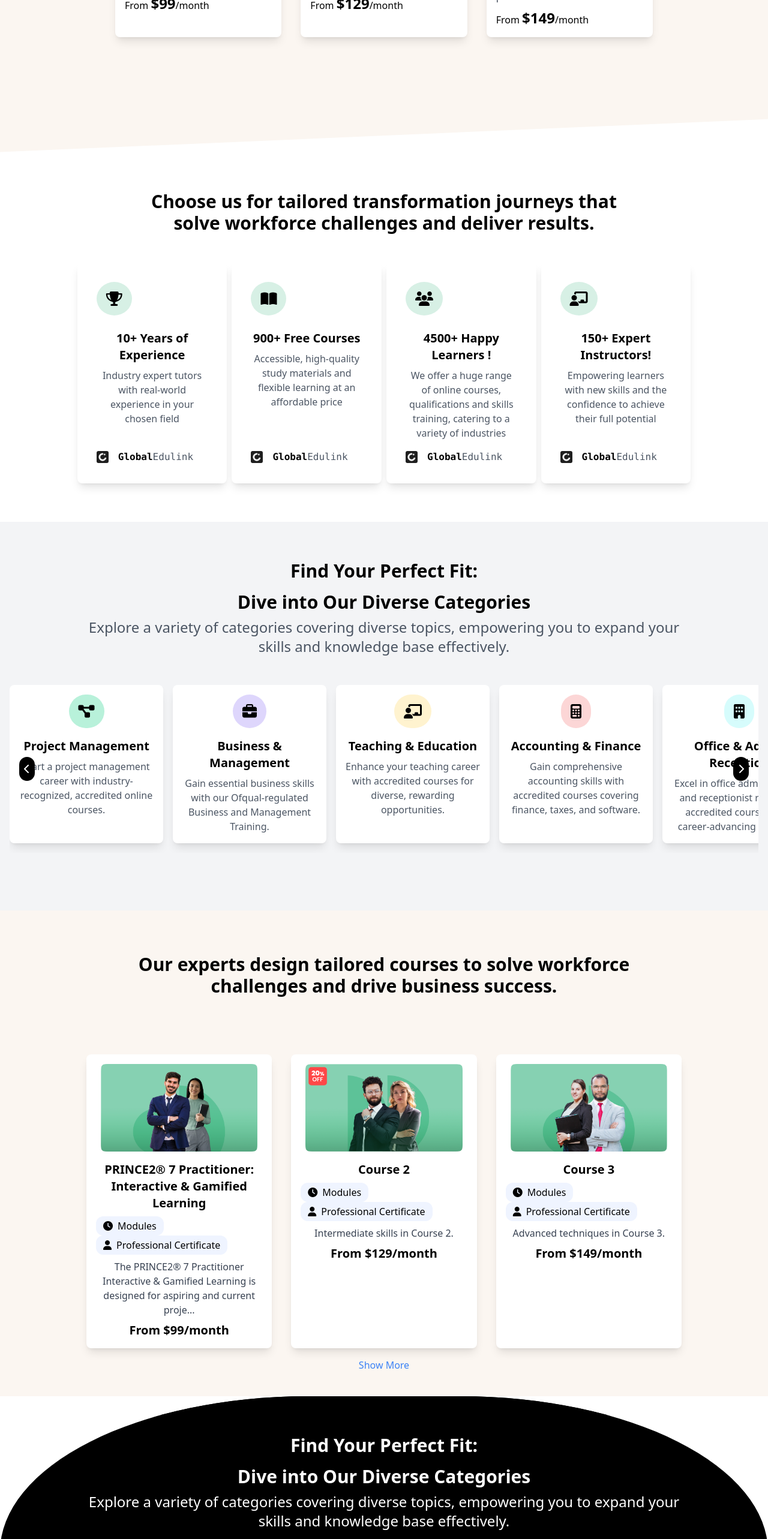
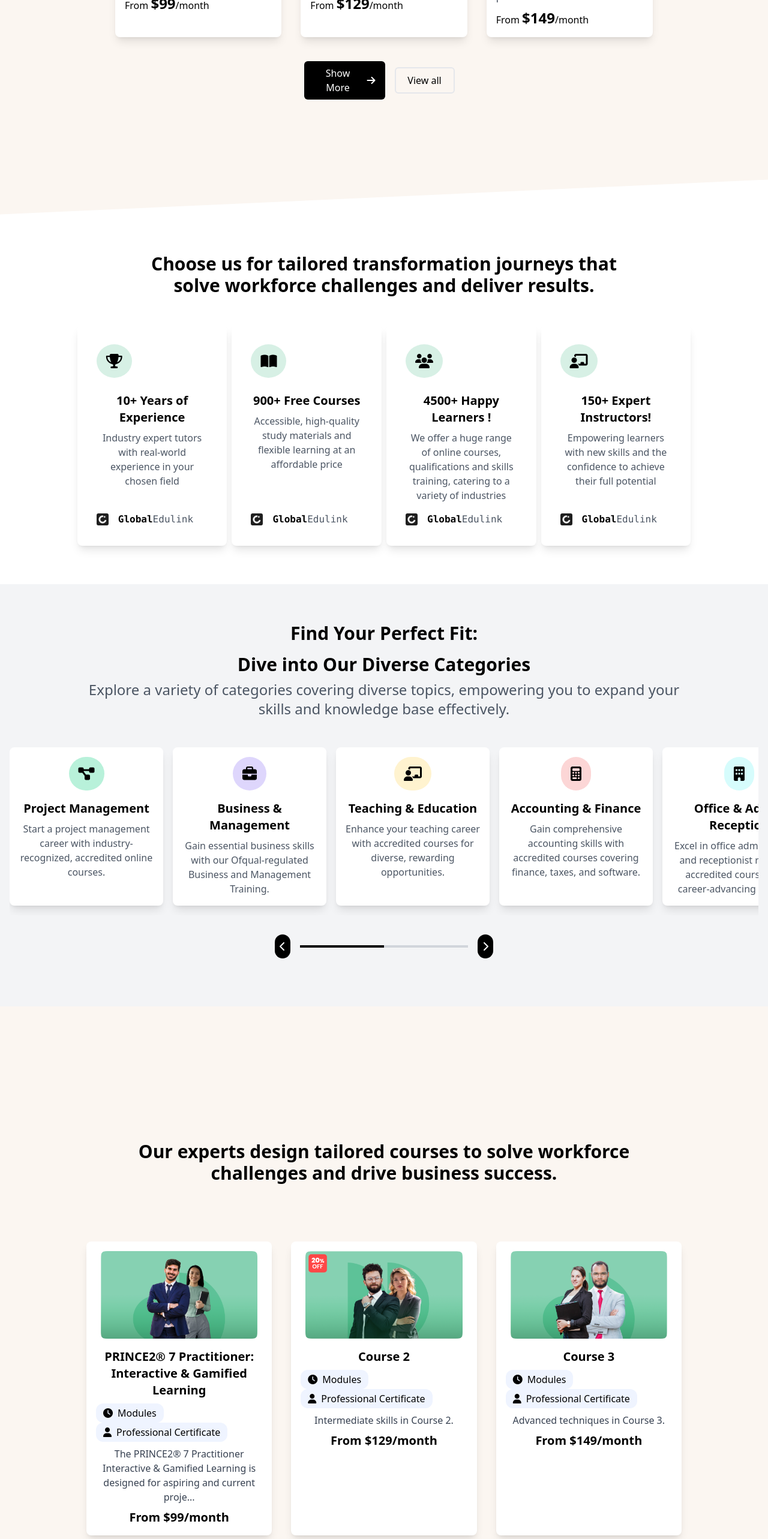
Before and after one commit to Rimaz-Moulana/My-Vue-App, a Vue app: page / in a window 1280 px wide. Shown: the part 2620-5186 px from the top of the page at 60% size. Built offline with nearby package versions, Linux system fonts and the light colour scheme.

Commit message:
commit by rimaz

```diff
--- a/src/components/CategoriesSection.vue
+++ b/src/components/CategoriesSection.vue
@@ -8,8 +8,8 @@
       </p>
     </div>
     <div class="relative">
-      <div class="flex justify-center mb-8 px-2 md:px-4">
-        <div ref="slider" class="flex overflow-x-auto space-x-4 pb-4">
+      <div class="flex justify-center overflow-hidden mb-8 px-2 md:px-4">
+        <div ref="slider" class="flex overflow-hidden space-x-4 pb-4">
           <div v-for="category in visibleCategories" :key="category.title" class="bg-white shadow-lg rounded-lg p-4 text-center w-64 flex-shrink-0">
             <div class="text-2xl mb-4"><i :class="category.icon"></i></div>
             <h3 class="text-lg md:text-xl font-bold mb-2">{{ category.title }}</h3>
@@ -17,14 +17,24 @@
           </div>
         </div>
       </div>
-      <div class="absolute top-1/2 transform -translate-y-1/2 flex justify-between w-full px-4 md:px-8 z-10">
-        <button @click="prevCategory" class="p-2 bg-black text-white rounded-full hover:bg-gray-700 focus:outline-none">
+      <div class="flex justify-center mb-4">
+        <button
+          @click="prevCategory"
+          class="p-2 bg-black text-white rounded-full hover:bg-gray-700 focus:outline-none"
+        >
           <i class="fas fa-chevron-left"></i>
         </button>
-        <button @click="nextCategory" class="p-2 bg-black text-white rounded-full hover:bg-gray-700 focus:outline-none">
+        <div class="flex items-center mx-4">
+          <div v-for="index in 2" :key="index" :class="['h-1', barClass(index)]" style="width: 140px;"></div>
+        </div>
+        <button
+          @click="nextCategory"
+          class="p-2 bg-black text-white rounded-full hover:bg-gray-700 focus:outline-none"
+        >
           <i class="fas fa-chevron-right"></i>
         </button>
       </div>
+
     </div>
   </section>
 </template>
@@ -60,7 +70,41 @@ export default {
           title: 'Office & Admin Reception',
           description: 'Excel in office administration and receptionist roles with accredited courses for a career-advancing program.'
         },
-        // Add more categories as needed
+        {
+          icon: 'fas fa-stethoscope bg-[#E8F1B8] text-black rounded-full p-4',
+          title: 'Healthcare & Medicine',
+          description: 'Advance your career in healthcare with our comprehensive courses on medical practices and healthcare management.'
+        },
+        {
+          icon: 'fas fa-code bg-[#F3E8FD] text-black rounded-full p-4',
+          title: 'IT & Software Development',
+          description: 'Enhance your tech skills with our courses on programming, software development, and IT management.'
+        },
+        {
+          icon: 'fas fa-palette bg-[#FDE7E7] text-black rounded-full p-4',
+          title: 'Art & Design',
+          description: 'Unlock your creativity with our courses on art, design, and digital media.'
+        },
+        {
+          icon: 'fas fa-dumbbell bg-[#E7F2FD] text-black rounded-full p-4',
+          title: 'Fitness & Well-being',
+          description: 'Promote health and fitness with our courses on personal training, nutrition, and well-being.'
+        },
+        {
+          icon: 'fas fa-language bg-[#FFF3CF] text-black rounded-full p-4',
+          title: 'Languages',
+          description: 'Learn a new language with our comprehensive language courses for all levels.'
+        },
+        {
+          icon: 'fas fa-chart-line bg-[#B8F1DA] text-black rounded-full p-4',
+          title: 'Marketing & Sales',
+          description: 'Boost your career in marketing and sales with our specialized courses and training programs.'
+        },
+        {
+          icon: 'fas fa-hand-holding-heart bg-[#DED6FC] text-black rounded-full p-4',
+          title: 'Social Work & Community',
+          description: 'Make a difference with our courses on social work, community service, and public health.'
+        },
       ],
       visibleStartIndex: 0,
       visibleEndIndex: 4,
@@ -83,7 +127,11 @@ export default {
         this.visibleStartIndex--;
         this.visibleEndIndex--;
       }
-    }
+    },
+    barClass(index) {
+      const currentBarIndex = Math.floor(this.visibleStartIndex / Math.ceil(this.categories.length / 2));
+      return currentBarIndex === index - 1 ? 'bg-black' : 'bg-gray-300';
+    },
   }
 };
 </script>
--- a/src/components/CoursesSection.vue
+++ b/src/components/CoursesSection.vue
@@ -1,6 +1,8 @@
 <template>
   <section class="p-10 md:p-48 bg-bgRose sloped-section">
-    <h2 class="text-3xl font-bold text-center lg:-mt-16 lg:mb-20 sm:mb-40 ">Master Your Career Growth with Our Top-Rated,<br>Expert-Led Courses</h2>
+    <h2 class="text-3xl font-bold text-center lg:-mt-16 lg:mb-20 sm:mb-40">
+      Master Your Career Growth with Our Top-Rated,<br>Expert-Led Courses
+    </h2>
     <!-- Category Slider -->
     <div class="relative mb-8 lg:px-36 sm:px-8">
       <button @click="prevCategory" class="absolute top-1/2 transform -translate-y-1/2 p-2 bg-black rounded-full hover:bg-gray-300 focus:outline-none">
@@ -37,6 +39,14 @@
         <p class="text-gray-700 mb-2">{{ course.description }}</p>
         <a>From <a class="text-black text-2xl font-bold">{{ course.price }}</a><a>/month</a></a>
       </div>
+    </div>
+
+    <div class="flex justify-center items-center lg:mx-28 mt-10 ">
+      <button class="bg-black lg:w-[135px] sm:w-[80%] text-white rounded-md px-4 py-2 flex items-center hover:bg-gray-700 transition duration-300">
+        Show More
+        <i class="fas fa-arrow-right ml-2"></i>
+      </button>
+      <button class="bg-transparent lg:w-[100px] sm:w-[80%] border-[2px] rounded-md py-2 px-3 mx-4 hover:bg-yellow-200 transition duration-300">View all</button>
     </div>
   </section>
 </template>
@@ -113,14 +123,23 @@ export default {
   position: relative;
   clip-path: polygon(0 0, 100% 7%, 100% 97%, 0 100%);
 }
-@media (max-width: 639px) { /* sm: breakpoint */
+@media (max-width: 639px) {
   .sloped-section {
     clip-path: polygon(0 0, 100% 1%, 100% 97%, 0 100%);
   }
 }
-@media (min-width: 1024px) { /* lg: breakpoint */
+@media (min-width: 1024px) {
   .sloped-section {
     clip-path: polygon(0 0, 100% 7%, 100% 97%, 0 100%);
   }
 }
+.hover\:bg-gray-700:hover {
+  background-color: #4a5568;
+}
+.transition {
+  transition: all 0.3s ease;
+}
+.duration-300 {
+  transition-duration: 0.3s;
+}
 </style>
--- a/src/components/ExpertsSection.vue
+++ b/src/components/ExpertsSection.vue
@@ -1,10 +1,10 @@
 <template>
-  <section class="bg-bgRose py-10 p-36 text-center">
+  <section class="bg-bgRose md:p-48 py-10 lg:px-36 sm:px-10 text-center z-0">
     <h2 class="text-3xl font-bold lg:mb-24 mt-8">
       Our experts design tailored courses to solve workforce<br>challenges and drive business success.
     </h2>
 
-    <div class="grid grid-cols-1 sm:grid-cols-2 md:grid-cols-2 lg:grid-cols-3 gap-8">
+    <div class="grid sm:grid-cols-1 md:grid-cols-2 lg:grid-cols-3 gap-8 ">
       <div v-for="course in visibleCourses" :key="course.id" class="bg-white p-4 rounded-lg shadow-lg flex flex-col">
         <div class="w-full aspect-w-16 aspect-h-9 mb-4 px-2">
           <img :src="course.image" alt="Course Image" class="w-full h-full object-contain">
@@ -26,10 +26,13 @@
         </div>
       </div>
     </div>
-
-    <button @click="toggleShowMore" class="mt-4 text-blue-500">
-      {{ showMore ? 'Show Less' : 'Show More' }}
-    </button>
+    <div @click="toggleShowMore" class="flex justify-center items-center lg:mx-40 mt-10">
+      <button class="bg-black text-white rounded-md px-4 py-2 flex items-center hover:bg-gray-700 transition duration-300">
+        {{ showMore ? 'Show Less' : 'Show More' }}
+        <i class="fas fa-arrow-right ml-2"></i>
+      </button>
+      <button @click="toggleShowMore" class="bg-transparent border-[2px] rounded-md py-2 px-3 mx-4 hover:bg-yellow-200 transition duration-300">View all</button>
+    </div>
   </section>
 </template>
 
--- a/src/components/TestinomialsSection.vue
+++ b/src/components/TestinomialsSection.vue
@@ -1,21 +1,19 @@
 <template>
-  <section class="relative py-16 bg-black overflow-hidden rounded-t-[40%]">
-    <div class="text-center mb-12 relative z-10">
-      <h2 class="text-3xl text-white  font-bold mb-4">Find Your Perfect Fit:</h2>
-      <h3 class="text-3xl text-white font-bold mb-2">Dive into Our Diverse Categories</h3>
-      <p class="text-white text-2xl">
-        Explore a variety of categories covering diverse topics, empowering you to expand your
-        <br />
-        skills and knowledge base effectively.
+  <section class="relative py-16">
+    <div class="sloped-section mt-72"></div>
+    <div class="text-center mb-12 relative z-20">
+      <h2 class="text-3xl text-black font-bold mb-4">Client Testimonials</h2>
+      <p class="text-black text-2xl">
+        Hear Heart-warming Stories from Our Valued Customers Sharing Their Experience and
+        <br />Success with Our Services
       </p>
     </div>
-    <div class="relative z-10">
-      <div class="flex justify-center mb-8">
-        <div ref="slider" class="flex overflow-x-auto space-x-4 px-4">
+    <div class="relative z-20">
+      <div class="grid  sm:grid-cols-1 lg:grid-cols-4 gap-10 mb-8 px-20">
         <div
-            v-for="category in visibleCategories"
+          v-for="(category, index) in visibleCategories"
           :key="category.name"
-            class="bg-[#E8DCFA] shadow-lg rounded-lg p-4 text-center w-64"
+          :class="['bg-[#F3E8FD] shadow-lg rounded-lg p-6 text-center', getColorClass(index)]"
         >
           <div class="flex items-center mb-4">
             <img
@@ -28,22 +26,26 @@
               <p class="text-gray-600">{{ category.country }}</p>
             </div>
           </div>
-            <p class="text-gray-600">{{ category.description }}</p>
+          <p class="text-green-600 text-4xl leading-none mb-4">“</p>
+          <p class="text-gray-600 mb-4">{{ category.description }}</p>
+          <img src="https://cdn.trustpilot.net/assets/shared/favicons/trustpilot/favicon-16x16.png" alt="Trustpilot" class="w-12 h-4 mx-auto">
         </div>
       </div>
-      </div>
-      <div class="absolute top-1/2 transform -translate-y-1/2 flex justify-between w-full px-4 z-20">
+      <div class="flex justify-center mb-4">
         <button
           @click="prevCategory"
-          class="p-2 bg-white text-black rounded-full hover:bg-gray-300 focus:outline-none"
+          class="p-2 bg-white text-black rounded-[75%] hover:bg-gray-700 focus:outline-none"
         >
-          <i class="fas fa-chevron-left"></i>
+          <i class="fas fa-chevron-left "></i>
         </button>
+        <div class="flex items-center mx-4">
+          <div v-for="index in 2" :key="index" :class="['h-1', barClass(index)]" style="width: 140px;"></div>
+        </div>
         <button
           @click="nextCategory"
-          class="p-2 bg-white text-black rounded-full hover:bg-gray-300 focus:outline-none"
+          class="p-2 bg-white text-black rounded-[75%] hover:bg-gray-700 focus:outline-none"
         >
-          <i class="fas fa-chevron-right"></i>
+          <i class="fas fa-chevron-right "></i>
         </button>
       </div>
     </div>
@@ -53,7 +55,8 @@
 <script>
 import E1 from '@/assets/E1.png';
 import E2 from '@/assets/E2.png';
-import { default as E3, default as E4 } from '@/assets/E4.png';
+import E3 from '@/assets/E3.png';
+import E4 from '@/assets/E4.png';
 
 export default {
   name: 'CategoriesSection',
@@ -63,34 +66,69 @@ export default {
         {
           image: E1,
           name: 'Steven',
-          country: 'USA',
+          country: 'United Kingdom',
           description:
-            'Massive shout out out to Ashley from the Mentor Support Service. Ashley provided lots of important advice when submitting and looking through work which had been submitted!.',
+            'Massive shout out to Ashley from the Mentor Support Service. Ashley provided lots of important advice when submitting and looking through work which had been submitted!.',
         },
         {
           image: E2,
-          name: 'Business & Management',
-          country: 'UK',
+          name: 'Shaji',
+          country: 'Norway',
           description:
-            'Gain essential business skills with our Ofqual-regulated Business and Management Training.',
+            'The course was quite easy to follow and well structured to meet a high standard required for the Award. The assignments did cover the course very well and ensured that all learning points were tested thoroughly.',
         },
         {
           image: E3,
-          name: 'Teaching & Education',
-          country: 'Canada',
+          name: 'Mark',
+          country: 'United Kingdom',
           description:
-            'Enhance your teaching career with accredited courses for diverse, rewarding opportunities.',
+            'I signed up for the AET (formerly PTTLS Course last year. Sadly I became seriously ill, and have only now been able to start to put life together. Today I found out that the Company required me to inform them.',
         },
         {
           image: E4,
-          name: 'Accounting & Finance',
+          name: 'Jean',
+          country: 'Scotland',
+          description:
+            'I\'m currently enrolled in the Life Coaching and Coaching Level 5 Course. I can feel that the course has already enhanced my communication in both professional and swift, so it makes sense in so many ways, especially when you\'re trying.',
+        },
+        {
+          image: E1,
+          name: 'Laura',
+          country: 'Canada',
+          description:
+            'The team provided exceptional support throughout my learning journey. The materials were comprehensive and easy to follow, making the learning experience enjoyable.',
+        },
+        {
+          image: E2,
+          name: 'Tom',
           country: 'Australia',
           description:
-            'Gain comprehensive accounting skills with accredited courses covering finance, taxes, and software.',
+            'The course structure was fantastic, and the support from the mentors was invaluable. I would highly recommend it to anyone looking to further their education.',
+        },
+        {
+          image: E3,
+          name: 'Emily',
+          country: 'United States',
+          description:
+            'I had a great experience with the program. The instructors were knowledgeable and always available to help. The course content was relevant and up-to-date.',
+        },
+        {
+          image: E4,
+          name: 'Carlos',
+          country: 'Spain',
+          description:
+            'The platform was user-friendly, and the support team was always ready to assist. The course material was engaging and made learning fun.',
+        },
+        {
+          image: E1,
+          name: 'Marie',
+          country: 'France',
+          description:
+            'I enjoyed the flexibility of the course, which allowed me to learn at my own pace. The support from the mentors was excellent, and I feel much more confident in my skills now.',
         },
       ],
       visibleStartIndex: 0,
-      visibleEndIndex: 4,
+      visibleEndIndex: 3,
     };
   },
   computed: {
@@ -111,6 +149,14 @@ export default {
         this.visibleEndIndex--;
       }
     },
+    getColorClass(index) {
+      const colors = ['bg-purple-200', 'bg-yellow-200', 'bg-purple-300'];
+      return colors[index % 3];
+    },
+    barClass(index) {
+      const currentBarIndex = Math.floor(this.visibleStartIndex / Math.ceil(this.categories.length / 2));
+      return currentBarIndex === index - 1 ? 'bg-black' : 'bg-gray-300';
+    },
   },
 };
 </script>
@@ -120,16 +166,33 @@ export default {
   background-color: #000;
 }
 
-.overflow-hidden::before {
-  content: "";
-  position: absolute;
-  top: -50px; /* Adjust as needed */
-  left: 0;
-  width: 100%;
-  height: 100px; /* Adjust as needed */
-  background: black; /* Same as the section background */
-  clip-path: ellipse(50% 100% at 50% 0%);
-  z-index: -1;
+.bg-white {
+  background-color: #fff;
+
+}
+
+.text-black {
+  color: #000;
+}
+
+.text-white {
+  color: #fff;
+}
+
+.bg-purple-200 {
+  background-color: #E8DCFA;
+}
+
+.bg-yellow-200 {
+  background-color: #FFF3CF  ;
+}
+
+.bg-yellow-300 {
+  background-color: #FFDA6E  ;
+}
+
+.bg-purple-300 {
+  background-color: #D1C4E9;
 }
 
 img {
@@ -139,7 +202,26 @@ img {
   border-radius: 50%;
 }
 
-.flex {
-  display: flex;
+.sloped-section {
+  position: absolute;
+  top: 0;
+  left: 0;
+  width: 100%;
+  height: 100%;
+  clip-path: polygon(0 0, 100% 20%, 100% 100%, 0 100%);
+  z-index: -1;
+  background-color: #000;
+}
+
+@media (max-width: 639px) { /* sm: breakpoint */
+  .sloped-section {
+    clip-path: polygon(0 0, 100% 10%, 100% 100%, 0 100%);
+  }
+}
+
+@media (min-width: 1024px) { /* lg: breakpoint */
+  .sloped-section {
+    clip-path: polygon(0 0, 100% 30%, 100% 100%, 0 100%);
+  }
 }
 </style>
--- a/tailwind.config.js
+++ b/tailwind.config.js
@@ -20,6 +20,9 @@ module.exports = {
         bgModule : '#EFF4FF',
         bgSlider : '#F6FFDB',
         bgIcon : '#D7F0E5',
+        'purple-200': '#E9D8FD',
+        'yellow-200': '#FEF9C3',
+        'green-200': '#BBF7D0',
       },
     },
   },
```
Also changed, not shown: src/components/FooterSection.vue (+16 -13 lines). Lines whose indentation alone changed are shown as unchanged.
